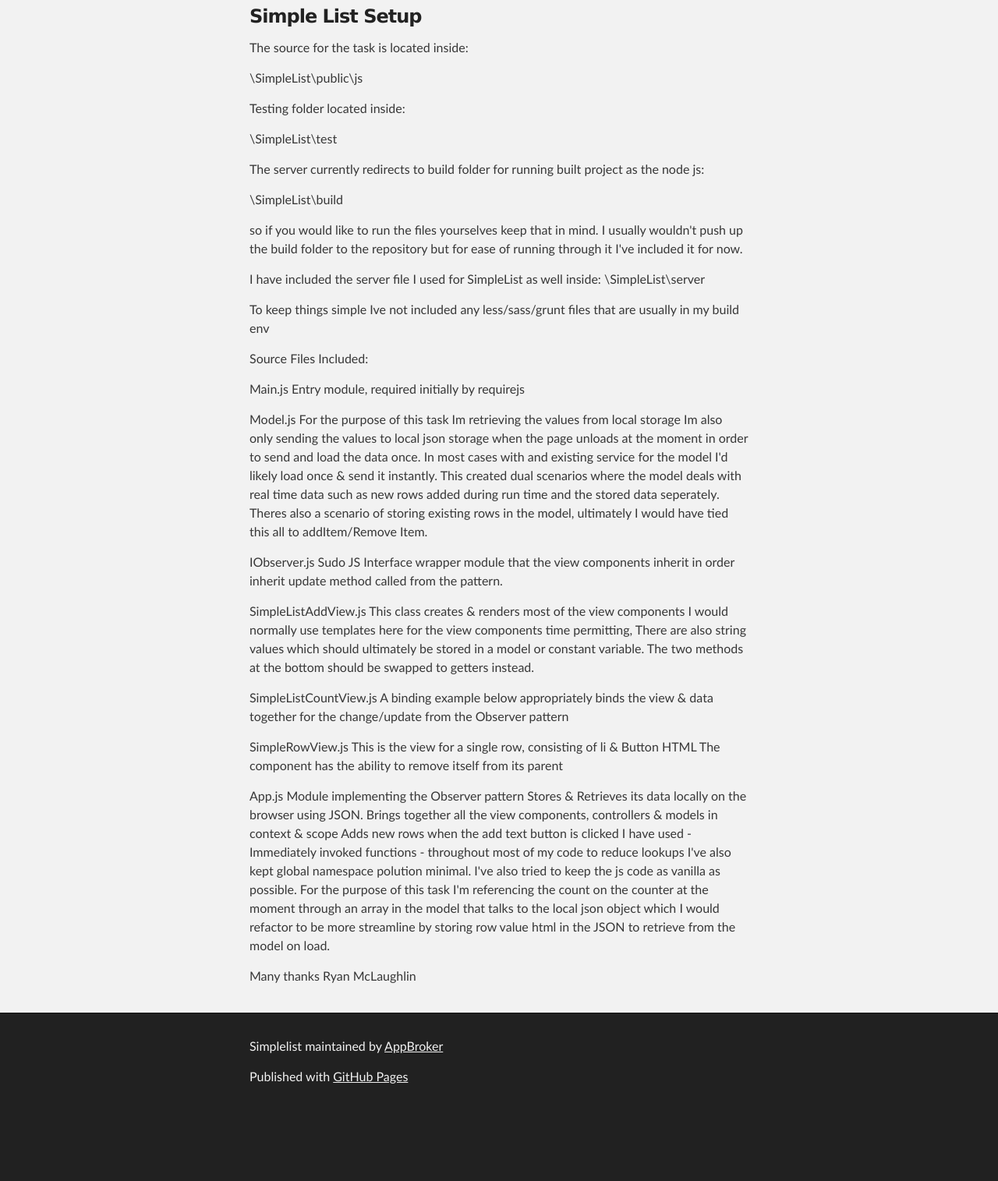
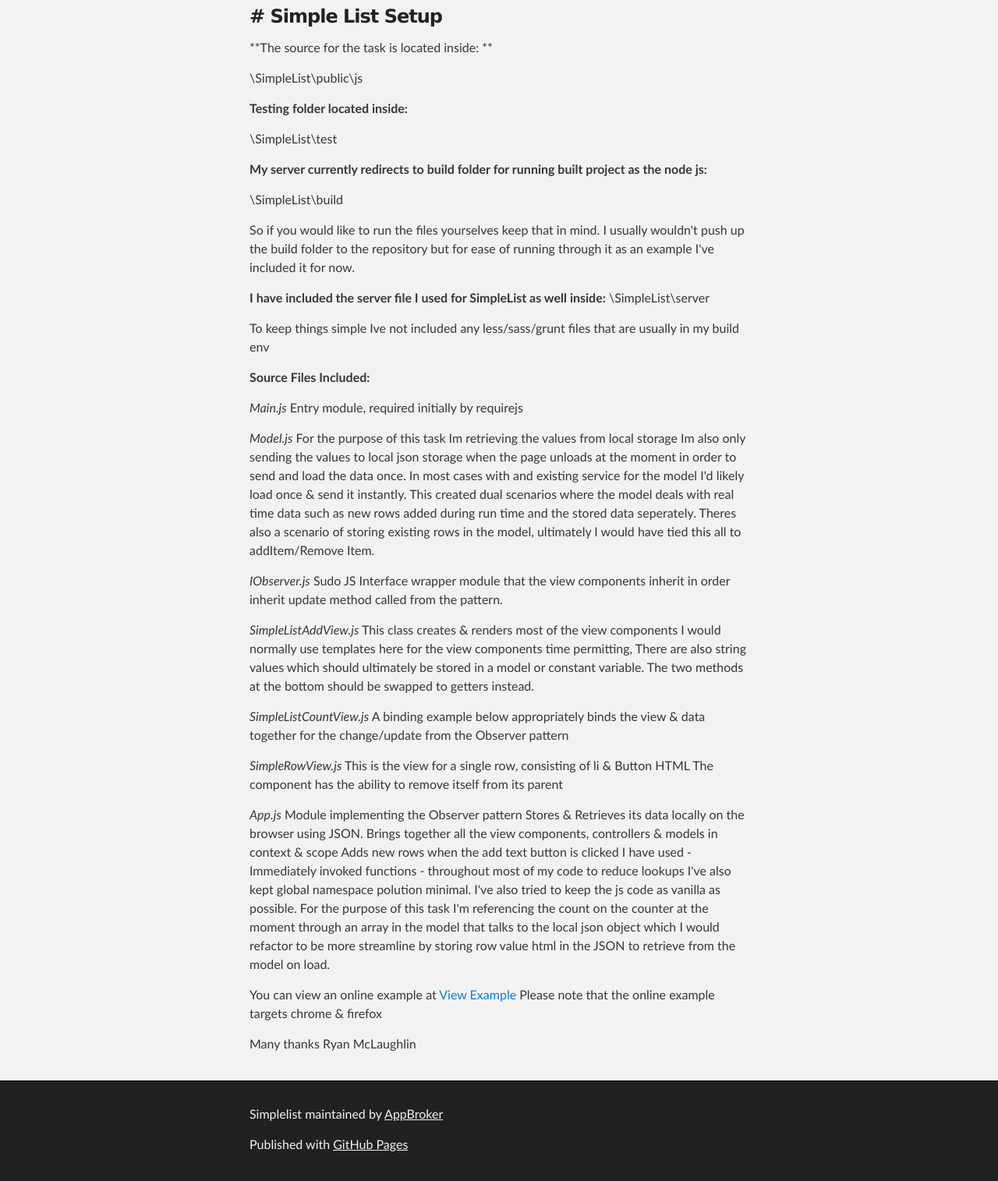
Before and after one commit to AppBroker/SimpleList, a plain HTML site: page index.html in a window 1280 px wide. Shown: the part 293-1808 px from the top of the page at 78% size. Before the commit the page ends 1721 px from the top, so only its background shows below. Drawn offline with Linux system fonts and the light colour scheme.

```diff
--- a/index.html
+++ b/index.html
@@ -32,34 +32,35 @@
     <div id="main_content_wrap" class="outer">
       <section id="main_content" class="inner">
         <h3>
-<a name="simple-list-setup" class="anchor" href="#simple-list-setup"><span class="octicon octicon-link"></span></a>Simple List Setup</h3>
+<a name="-simple-list-setup" class="anchor" href="#-simple-list-setup"><span class="octicon octicon-link"></span></a><strong># Simple List Setup</strong>
+</h3>
 
-<p>The source for the task is located inside: </p>
+<p>**The source for the task is located inside: **</p>
 
 <p>\SimpleList\public\js</p>
 
-<p>Testing folder located inside:</p>
+<p><strong>Testing folder located inside:</strong></p>
 
 <p>\SimpleList\test</p>
 
-<p>The server currently redirects to build folder for running built project as the node js:</p>
+<p><strong>My server currently redirects to build folder for running built project as the node js:</strong></p>
 
 <p>\SimpleList\build </p>
 
-<p>so if you would like to run the files yourselves keep that in mind.
-I usually wouldn't push up the build folder to the repository but for ease of running through it I've included it for now.</p>
+<p>So if you would like to run the files yourselves keep that in mind.
+I usually wouldn't push up the build folder to the repository but for ease of running through it as an example I've included it for now.</p>
 
-<p>I have included the server file I used for SimpleList as well inside:
+<p><strong>I have included the server file I used for SimpleList as well inside:</strong>
 \SimpleList\server</p>
 
 <p>To keep things simple Ive not included any less/sass/grunt files that are usually in my build env</p>
 
-<p>Source Files Included:</p>
+<p><strong>Source Files Included:</strong></p>
 
-<p>Main.js
+<p><em>Main.js</em>
 Entry module, required initially by requirejs</p>
 
-<p>Model.js
+<p><em>Model.js</em>
 For the purpose of this task Im retrieving the values from local storage
 Im also only sending the values to local json storage
 when the page unloads at the moment in order to send and load the data once.
@@ -69,25 +70,25 @@ data such as new rows added during run time and the stored data seperately.
 Theres also a scenario of storing existing rows in the model, ultimately I would have tied this
 all to addItem/Remove Item.</p>
 
-<p>IObserver.js
+<p><em>IObserver.js</em>
 Sudo JS Interface wrapper module that the view components
 inherit in order inherit update method called from the pattern.</p>
 
-<p>SimpleListAddView.js
+<p><em>SimpleListAddView.js</em>
 This class creates &amp; renders most of the view components
 I would normally use templates here for the view components time permitting,
 There are also string values which should ultimately be stored in a model
 or constant variable. The two methods at the bottom should be swapped to getters instead.</p>
 
-<p>SimpleListCountView.js
+<p><em>SimpleListCountView.js</em>
 A binding example below appropriately binds the view &amp; data together
 for the change/update from the Observer pattern </p>
 
-<p>SimpleRowView.js
+<p><em>SimpleRowView.js</em>
 This is the view for a single row, consisting of li &amp; Button HTML
 The component has the ability to remove itself from its parent</p>
 
-<p>App.js
+<p><em>App.js</em>
 Module implementing the Observer pattern Stores &amp; Retrieves its data locally on the
 browser using JSON. Brings together all the view components, controllers &amp; models in context
 &amp; scope Adds new rows when the add text button is clicked I have used - Immediately invoked
@@ -96,6 +97,9 @@ polution minimal. I've also tried to keep the js code as vanilla as possible. Fo
 purpose of this task I'm referencing the count on the counter at the moment through an array
 in the model that talks to the local json object which I would refactor to be more streamline
 by storing row value html in the JSON to retrieve from the model on load.</p>
+
+<p>You can view an online example at <a href="http://www.appbroker.biz/SimpleList/build/index.html">View Example</a>
+Please note that the online example targets chrome &amp; firefox</p>
 
 <p>Many thanks
 Ryan McLaughlin</p>
```
Also changed, not shown: params.json (+1 -1 lines).
